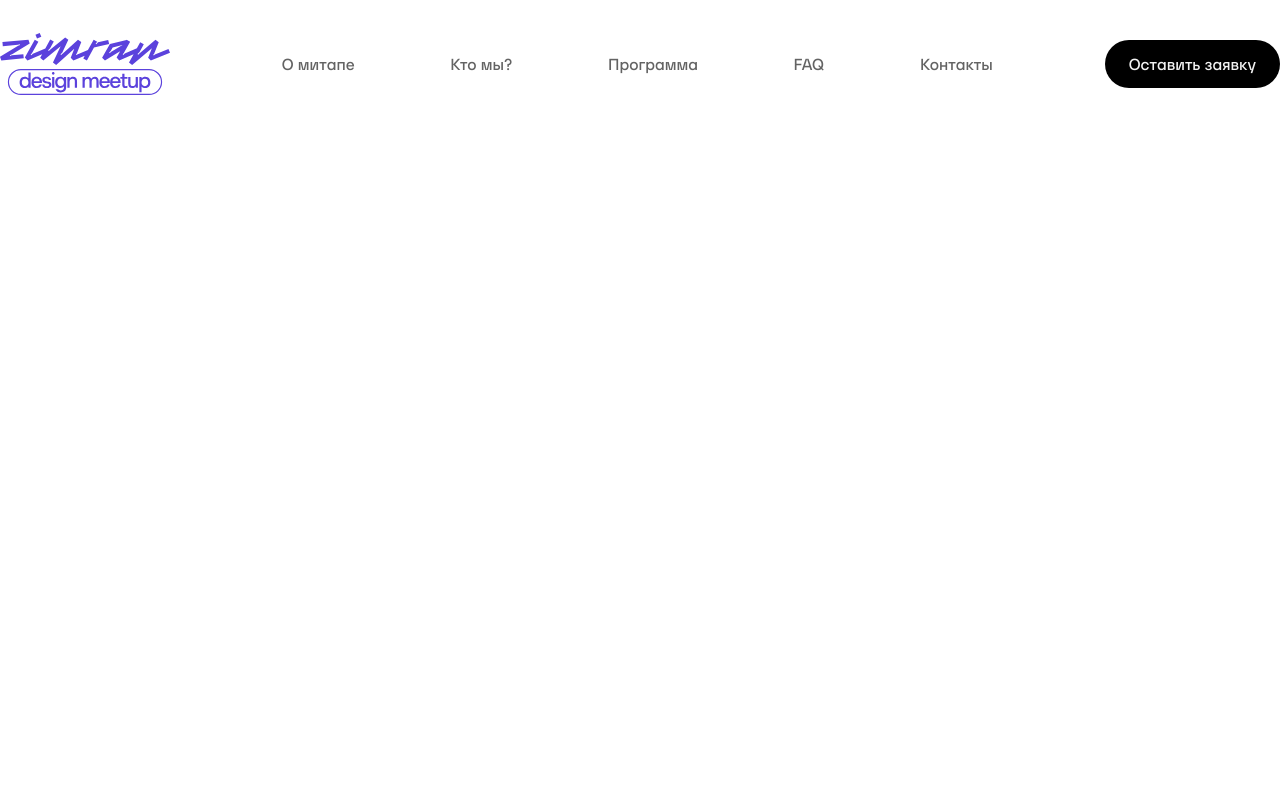
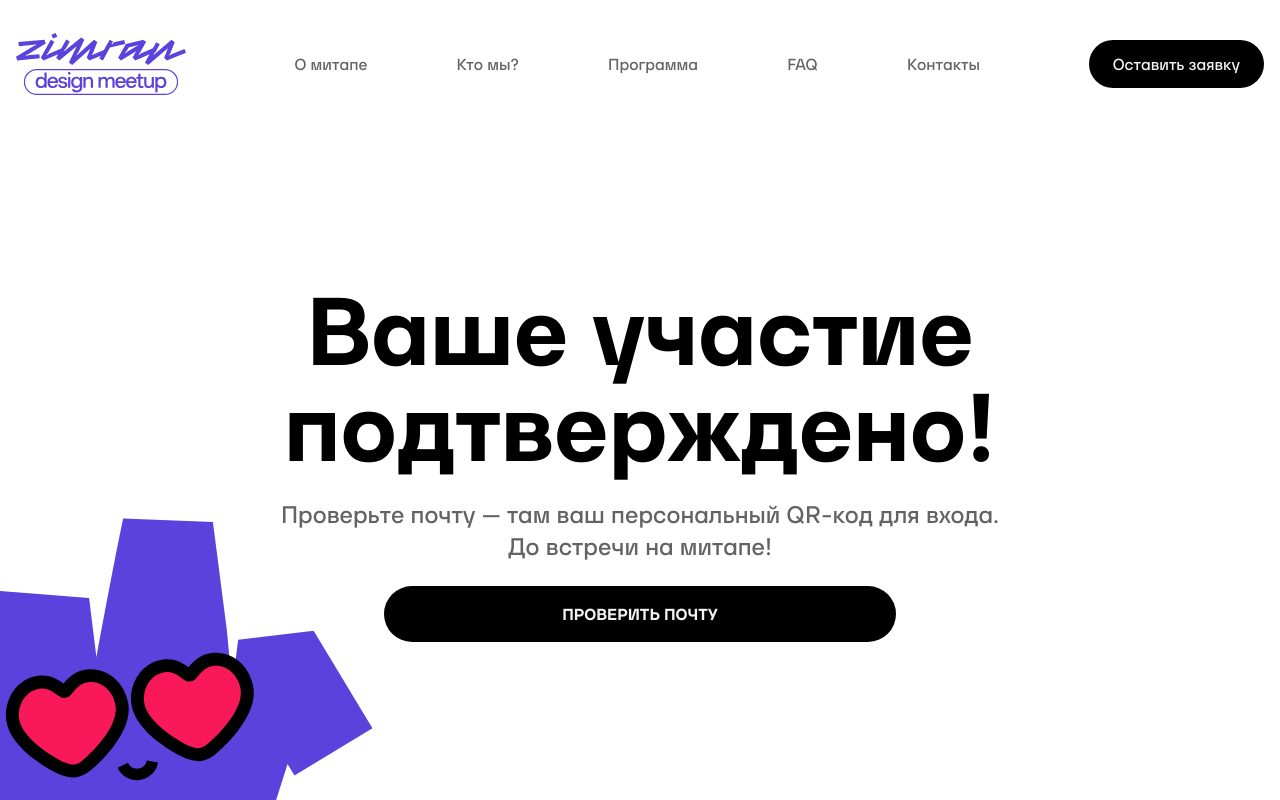
Before and after one commit to atabek2000/zimran_public, a Vue app: page /confirm in a window 1280 px wide. Built offline with nearby package versions, Linux system fonts and the light colour scheme.

Commit message:
fix: header, add: confirm page

```diff
--- a/src/components/AppHeader.vue
+++ b/src/components/AppHeader.vue
@@ -14,9 +14,9 @@ const closeMobileMenu = () => { showMobileMenu.value = false }
 </script>
 
 <template>
-  <header class="  fixed top-0 left-0 right-0 z-50 w-full! bg-white mx-0!">
+  <header class="  fixed top-0 left-0 right-0 z-50 w-full! bg-white px-4">
     <div class="mx-auto max-w-7xl ">
-      <div class="flex items-center gap-16 justify-between my-4 md:mt-8 md:mb-0">
+      <div class="flex items-center gap-16 justify-between py-4 md:py-8 md:mb-0">
         <!-- Left: Logo + badge -->
         <RouterLink to="/" class="">
           <img :src="logoUrl" alt="zimran" class="min-w-[170px] select-none" />
--- /dev/null
+++ b/src/pages/Confirm.vue
@@ -0,0 +1,26 @@
+<script setup>
+</script>
+
+<template>
+  <section class=" h-[calc(100vh-196px)] md:h-[calc(100vh-188px)] flex flex-col items-center justify-center ">
+    <h1 class=" text-2xl  md:text-8xl font-bold text-center">Ваше участие подтверждено!</h1>
+    <p class=" text-base md:text-2xl font-medium text-center mt-2 md:mt-6 text-dove-gray max-w-4xl">Проверьте почту — там ваш персональный QR-код для входа.</p>
+    <p class=" text-base md:text-2xl font-medium text-center  text-dove-gray max-w-4xl">До встречи на митапе!</p>
+
+    <a
+      href="https://mail.google.com/" target="_blank"
+      class=" block mt-6 rounded-full bg-black py-4 px-3 text-base font-medium md:font-bold text-concrete text-center max-w-lg w-full  hover:bg-black/0 hover:ring-1 hover:ring-black hover:text-black transition-all duration-300"
+    >
+    ПРОВЕРИТЬ ПОЧТУ
+  </a>
+
+    <img src="@/assets/svg/zimran_success.svg" alt="zimran_success" class="fixed bottom-0 left-0 w-[200px] md:w-[400px]">
+  </section>
+
+</template>
+
+<style scoped>
+section {
+  padding: 16px;
+}
+</style>
--- a/src/pages/Home.vue
+++ b/src/pages/Home.vue
@@ -134,7 +134,7 @@ const closeRegister = () => { showRegister.value = false }
 
       <button
             @click="openRegister"
-            class=" block mt-12 rounded-full bg-royal-blue  px-6 py-2 md:py-4 mx-auto md:w-lg text-base font-medium  text-concrete text-center hover:bg-royal-blue/0 hover:ring-1 hover:ring-royal-blue hover:text-royal-blue transition"
+            class=" block mt-12 rounded-full bg-royal-blue  px-6 py-2 md:py-4 mx-auto md:w-full text-base font-medium  text-concrete text-center hover:bg-royal-blue/0 hover:ring-1 hover:ring-royal-blue hover:text-royal-blue transition"
           >
           ПРИНЯТЬ УЧАСТИЕ В МИТАПЕ
     </button>
--- a/src/pages/Result.vue
+++ b/src/pages/Result.vue
@@ -2,7 +2,7 @@
 </script>
 
 <template>
-  <section class=" h-[calc(100vh-196px)] md:h-[calc(100vh-96px)] flex flex-col items-center justify-center ">
+  <section class=" h-[calc(100vh-196px)] md:h-[calc(100vh-188px)] flex flex-col items-center justify-center ">
     <h1 class=" text-2xl md:text-8xl font-medium md:font-bold text-center">Спасибо за регистрацию!</h1>
     <p class=" text-base md:text-2xl font-medium text-center mt-2 md:mt-6 text-dove-gray max-w-4xl">Письмо со статусом заявки и деталями придет на почту ближе к дате митапа. Stay tuned!    </p>
 
--- a/src/router/index.js
+++ b/src/router/index.js
@@ -1,6 +1,7 @@
 import { createRouter, createWebHistory } from 'vue-router'
 import Home from '@/pages/Home.vue'
 import Result from '@/pages/Result.vue'
+import Confirm from '@/pages/Confirm.vue'
 
 const router = createRouter({
   history: createWebHistory(import.meta.env.BASE_URL),
@@ -15,6 +16,11 @@ const router = createRouter({
       name: 'result',
       component: Result,
     },
+    {
+      path: '/confirm',
+      name: 'confirm',
+      component: Confirm,
+    },
   ],
 })
 
```
